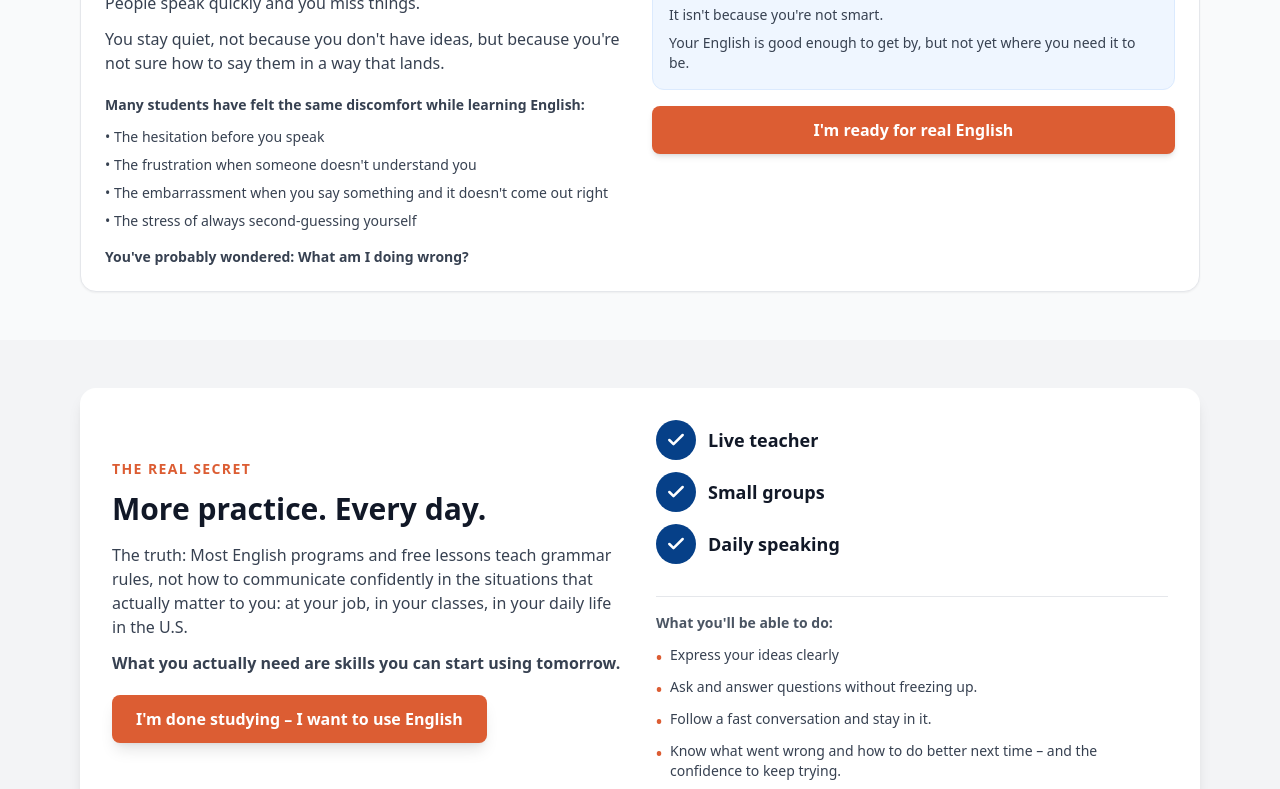
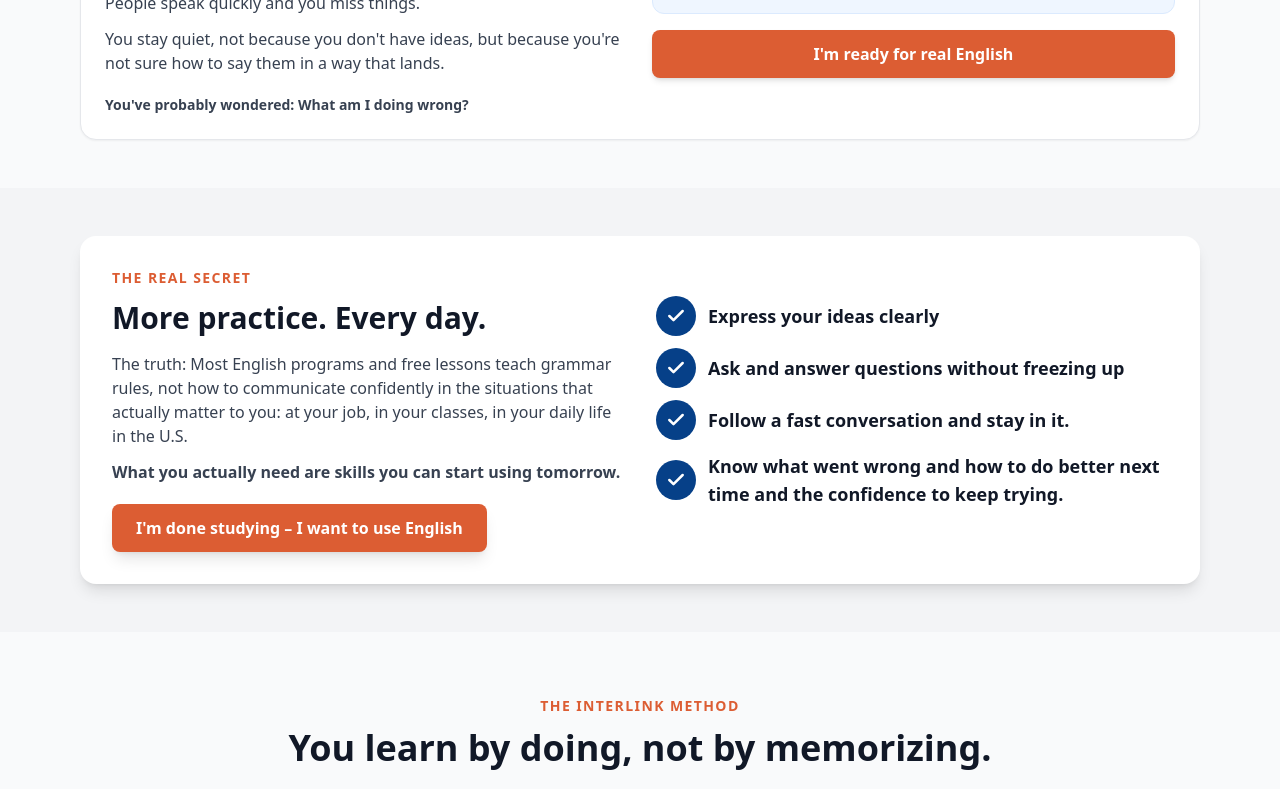
Before and after one commit to Qwixo/Qwixo-apply.INTERLINK.edu-12.3.2026, a React (Vite) app: page /greensboro in a window 1280 px wide. Shown: the part 1200-1989 px from the top of the page. Built offline with nearby package versions, Linux system fonts and the light colour scheme.

Commit message:
Updated GreensboroPage.tsx

```diff
--- a/src/pages/GreensboroPage.tsx
+++ b/src/pages/GreensboroPage.tsx
@@ -234,14 +234,9 @@ function GreensboroPage() {
                 </div>
 
                 <div className="text-sm text-gray-700">
-                  <p className="font-semibold mb-3">
-                    Many students have felt the same discomfort while learning English:
-                  </p>
+
                   <div className="space-y-2">
-                    <p>• The hesitation before you speak</p>
-                    <p>• The frustration when someone doesn't understand you</p>
-                    <p>• The embarrassment when you say something and it doesn't come out right</p>
-                    <p>• The stress of always second-guessing yourself</p>
+
                   </div>
                   <p className="font-semibold mt-4">
                     You've probably wondered: What am I doing wrong?
@@ -313,46 +308,34 @@ function GreensboroPage() {
                     <div className="w-10 h-10 rounded-full bg-[#064088] flex items-center justify-center flex-shrink-0">
                       <Check className="w-5 h-5 text-white" strokeWidth={3} />
                     </div>
-                    <p className="text-lg font-semibold text-gray-900">Live teacher</p>
+                    <p className="text-lg font-semibold text-gray-900">Express your ideas clearly</p>
                   </div>
 
                   <div className="flex items-center gap-3 mb-3">
                     <div className="w-10 h-10 rounded-full bg-[#064088] flex items-center justify-center flex-shrink-0">
                       <Check className="w-5 h-5 text-white" strokeWidth={3} />
                     </div>
-                    <p className="text-lg font-semibold text-gray-900">Small groups</p>
+                    <p className="text-lg font-semibold text-gray-900">Ask and answer questions without freezing up</p>
                   </div>
+
+                  <div className="flex items-center gap-3 mb-3">
+                    <div className="w-10 h-10 rounded-full bg-[#064088] flex items-center justify-center flex-shrink-0">
+                      <Check className="w-5 h-5 text-white" strokeWidth={3} />
+                    </div>
+                    <p className="text-lg font-semibold text-gray-900">Follow a fast conversation and stay in it.</p>
+                  </div>
+
 
                   <div className="flex items-center gap-3">
                     <div className="w-10 h-10 rounded-full bg-[#064088] flex items-center justify-center flex-shrink-0">
                       <Check className="w-5 h-5 text-white" strokeWidth={3} />
                     </div>
-                    <p className="text-lg font-semibold text-gray-900">Daily speaking</p>
+                    <p className="text-lg font-semibold text-gray-900">Know what went wrong and how to do better next time and the confidence to keep trying.</p>
                   </div>
                 </div>
 
                 {/* Outcomes */}
-                <div className="border-t border-gray-200 pt-4">
-                  <p className="text-sm font-semibold text-gray-600 mb-3">What you'll be able to do:</p>
-                  <div className="space-y-2">
-                    <div className="flex items-start gap-2">
-                      <span className="text-[#dc5d33] font-bold flex-shrink-0">•</span>
-                      <p className="text-sm text-gray-700">Express your ideas clearly</p>
-                    </div>
-                    <div className="flex items-start gap-2">
-                      <span className="text-[#dc5d33] font-bold flex-shrink-0">•</span>
-                      <p className="text-sm text-gray-700">Ask and answer questions without freezing up.</p>
-                    </div>
-                    <div className="flex items-start gap-2">
-                      <span className="text-[#dc5d33] font-bold flex-shrink-0">•</span>
-                      <p className="text-sm text-gray-700">Follow a fast conversation and stay in it.</p>
-                    </div>
-                    <div className="flex items-start gap-2">
-                      <span className="text-[#dc5d33] font-bold flex-shrink-0">•</span>
-                      <p className="text-sm text-gray-700">Know what went wrong and how to do better next time – and the confidence to keep trying.</p>
-                    </div>
-                  </div>
-                </div>
+
               </div>
             </div>
           </div>
```
